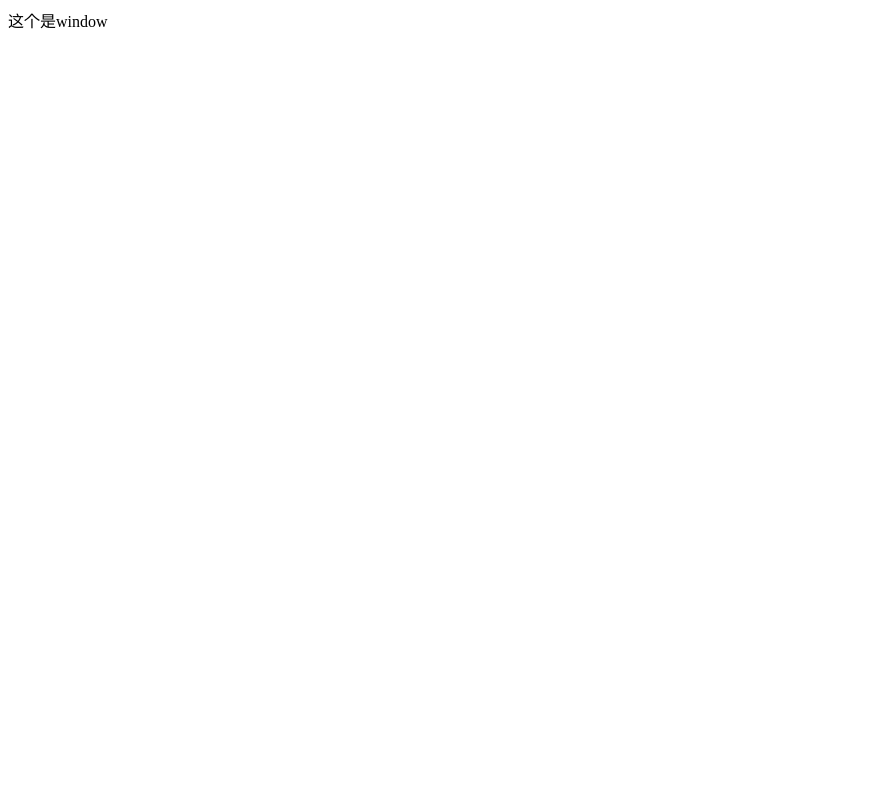
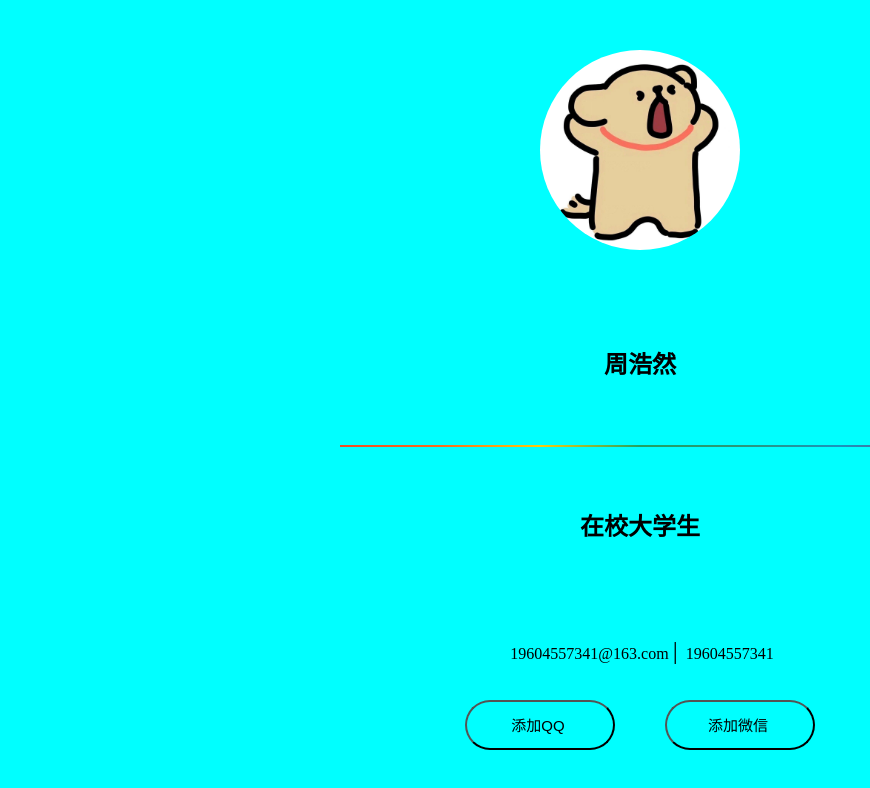
Before and after one commit to 19604557341/bandi, a plain HTML site: page window.html in a window 1280 px wide. Shown: the whole page, without its empty margins (0-870 px from the left). Drawn offline with Linux system fonts and the light colour scheme.

Commit message:
Add files via upload

```diff
--- /dev/null
+++ b/css/window.css
@@ -0,0 +1,109 @@
+body {
+    background-color: aqua;
+    min-width: 1000px;
+}
+
+.touxiang {
+    width: 1000px;
+    text-align: center;
+    line-height: 5;
+    margin: 50px auto;
+}
+
+.touxiang img {
+    width: 200px;
+    border-radius: 50%;
+    transition: 0.5s;
+}
+
+.touxiang img:hover {
+    width: 250px;
+    transition: 0.5s;
+    box-shadow: 5px 5px 10px 5px rgba(0, 0, 0, 0.507);
+}
+
+.r_caihong {
+    width: 60%;
+    height: 2px;
+    background: linear-gradient(to right,
+                                #f04b22,
+                                #f86b1d,
+                                #ffc90c,
+                                #20a162,
+                                #2c9678,
+                                #1a94bc,
+                                #894276
+    );
+    margin: 0 auto;
+}
+
+.lianxi {
+    text-align: center;
+}
+
+.fenge {
+    font-size: 25px;
+}
+
+.lianxi span {
+    background: linear-gradient(to right,
+                                #eb261a,
+                                #f97d1c,
+                                #ffc90c,
+                                #45b787,
+                                #2b73af,
+                                #7e1671
+    ) no-repeat right bottom;
+    background-size: 0px 2px;
+    transition: background-size 700ms;
+}
+
+.lianxi span:hover {
+    background-size: 100% 2px;
+    background-position-x: left;
+}
+
+.tianjiang {
+    margin: 35px;
+    display: flex;
+    justify-content: center;
+    align-items: center;
+}
+
+.qq {
+    margin-right: 50px;
+}
+
+button {
+    width: 150px;
+    height: 50px;
+    text-align: center;
+    font-size: 15px;
+    background-color: aqua;
+    border-radius: 25px;
+    transition: 0.5px;
+}
+
+button:hover {
+    width: 300px;
+    height: 300px;
+    border-radius: 50px;
+    font-size: 0px;
+    background-color: #eef7f2;
+    box-shadow: 5px 5px 10px 5px rgba(0, 0, 0, 0.182);
+    transition: 1s;
+}
+
+button:hover span {
+    display: none;
+}
+
+button img {
+    width: 0px;
+    border-radius: 25px;
+}
+
+button:hover img {
+    width: 250px;
+    transition: 1s;
+}
--- a/window.html
+++ b/window.html
@@ -2,9 +2,34 @@
 <html lang="en">
 <head>
     <meta charset="UTF-8">
-    <title>Document</title>
+    <title>个人网站</title>
+    <link rel="stylesheet" href="css/window.css">
 </head>
 <body>
-    这个是window
+    <div class="touxiang">
+        <img src="img/头像.png" alt="" id="touxiang">
+        <h2>周浩然</h2>
+        <div class="r_caihong"></div>
+        <h2>在校大学生</h2>
+    </div>
+
+    <div class="lianxi">
+        <img src="" alt="">
+        <span >19604557341@163.com</span>
+        <span class="fenge">|</span>
+        <img src="" alt="">
+        <span>19604557341</span>
+
+        <div class="tianjiang">
+            <button class="qq">
+                <span>添加QQ</span>
+                <img src="img/头像.png" alt="">
+            </button>
+            <button class="wx">
+                <span>添加微信</span>
+                <img src="img/头像.png" alt="">
+            </button>
+        </div>
+    </div>
 </body>
 </html>
```
Also changed, not shown: img/头像.png (added).
